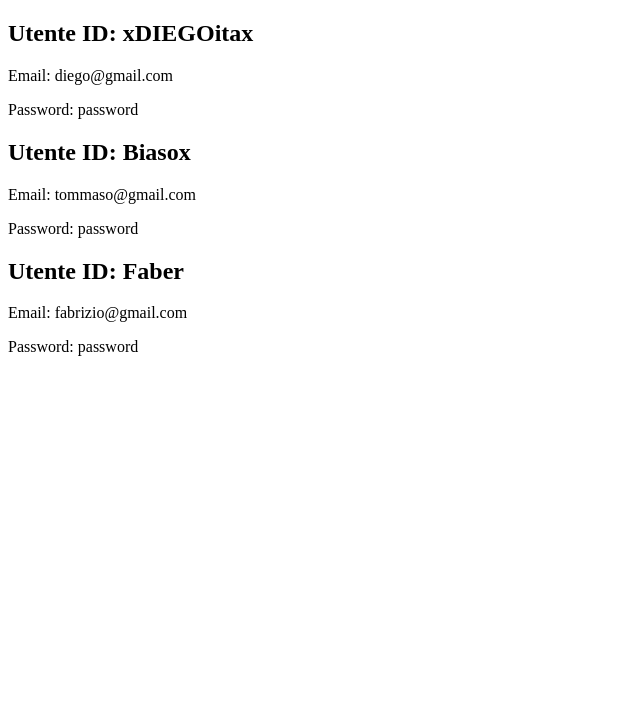
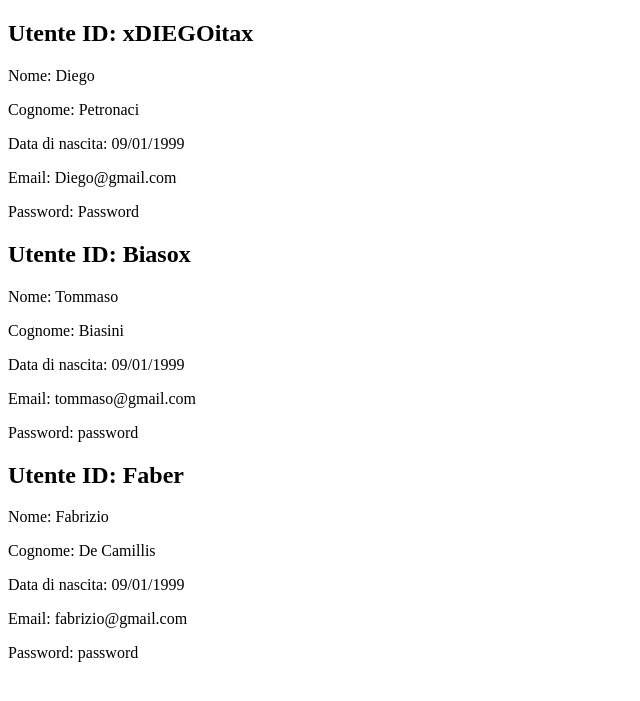
Before and after one commit to Diegopetronaci/php-oop-2, a PHP site: page / in a window 1280 px wide. Shown: the top 701 px of the page, without its empty margins (0-640 px from the left). Run offline with PHP 8.4, Linux system fonts and the light colour scheme; data that the repository does not hold is empty.

Commit message:
esercizio sistemato

```diff
--- a/classes/UserProfile.php
+++ b/classes/UserProfile.php
@@ -1,4 +1,6 @@
 <?php
+
+    include_once __DIR__ . '/User.php';
 
     class UserProfile extends User {
         public $nome;
@@ -7,7 +9,7 @@ class UserProfile extends User {
         public $cell;
         public $biografia;
 
-    public function __construct(string $nome, string $cognome, string $data_di_nascita, int $cell, string $biografia, string $username, string $email, string $password) {
+        public function __construct(string $username, string $email, string $password, string $nome, string $cognome, string $data_di_nascita, string $cell, string $biografia) {
 
             parent::__construct($username, $email, $password);
 
--- a/index.php
+++ b/index.php
@@ -3,11 +3,17 @@
     include __DIR__ . '/classes/User.php';
     include __DIR__ . '/classes/UserProfile.php';
 
-    $utenti = [
-    //new User('Diego', 'Petronaci', "09/01/1999", 3314215613, 'Biografia', 'xDIEGOitax', 'petronacidiego@gmail.com', 'password'),
+    /* $utenti = [
+        //new UserProfile('Diego', 'Petronaci', "09/01/1999", 3314215613, 'Biografia', 'xDIEGOitax', 'petronacidiego@gmail.com', 'password'),
         new User('xDIEGOitax', 'diego@gmail.com', 'password'),
         new User('Biasox', 'tommaso@gmail.com', 'password'),
         new User('Faber', 'fabrizio@gmail.com', 'password')
+    ]; */
+
+    $utenti = [
+        new UserProfile('xDIEGOitax', 'Diego@gmail.com', 'Password', 'Diego', 'Petronaci', '09/01/1999', 3314215613, 'bio'),
+        new UserProfile('Biasox', 'tommaso@gmail.com', 'password', 'Tommaso', 'Biasini', '09/01/1999', 3314215613, 'bio'),
+        new UserProfile('Faber', 'fabrizio@gmail.com', 'password', 'Fabrizio', 'De Camillis', '09/01/1999', 3314215613, 'bio'),
     ];
 
     /* foreach ($utenti as $utente) {
@@ -31,13 +37,14 @@
     <?php foreach ($utenti as $utente) { ?>
 
         <h2> Utente ID: <?php echo $utente->username; ?> </h2>
-        <!-- <p> Nome: <?php echo $utente->nome; ?> </p>
+        <p> Nome: <?php echo $utente->nome; ?> </p>
         <p> Cognome: <?php echo $utente->cognome; ?> </p>
-        <p> Data di nascita: <?php echo $utente->data_di_nascita; ?> </p> -->
+        <p> Data di nascita: <?php echo $utente->data_di_nascita; ?> </p>
         <p> Email: <?php echo $utente->email; ?> </p>
         <p> Password: <?php echo $utente->password; ?> </p>
 
     <?php } ?>
+
 </body>
 
 </html>
```
Also changed, not shown: 1 other file. Lines whose indentation alone changed are shown as unchanged.
